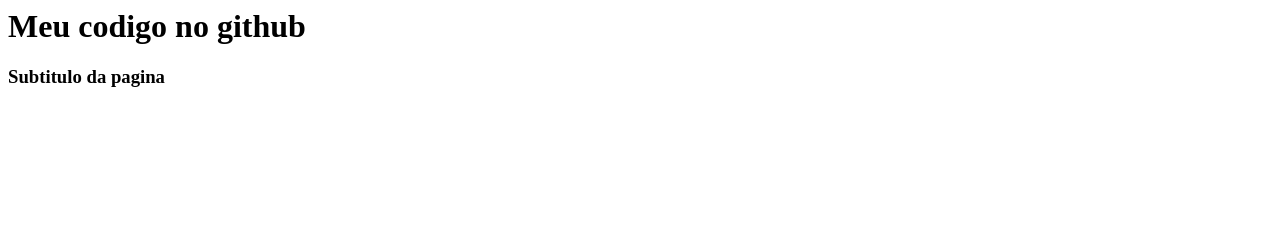
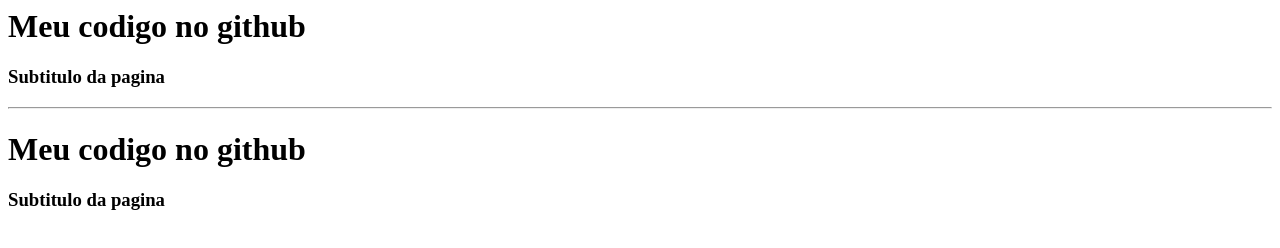
Before and after one commit to marcossmendes/website-sample, a plain HTML site: page index.html in a window 1280 px wide. Drawn offline with Linux system fonts and the light colour scheme.

Commit message:
Adicionado segunda secao

```diff
--- a/index.html
+++ b/index.html
@@ -8,6 +8,12 @@
     <h1>Meu codigo no github</h1>
 
     <h3>Subtitulo da pagina</h3>
+
+    <hr>
+
+    <h1>Meu codigo no github</h1>
+
+    <h3>Subtitulo da pagina</h3>
 </body>
 
 </html>
```
